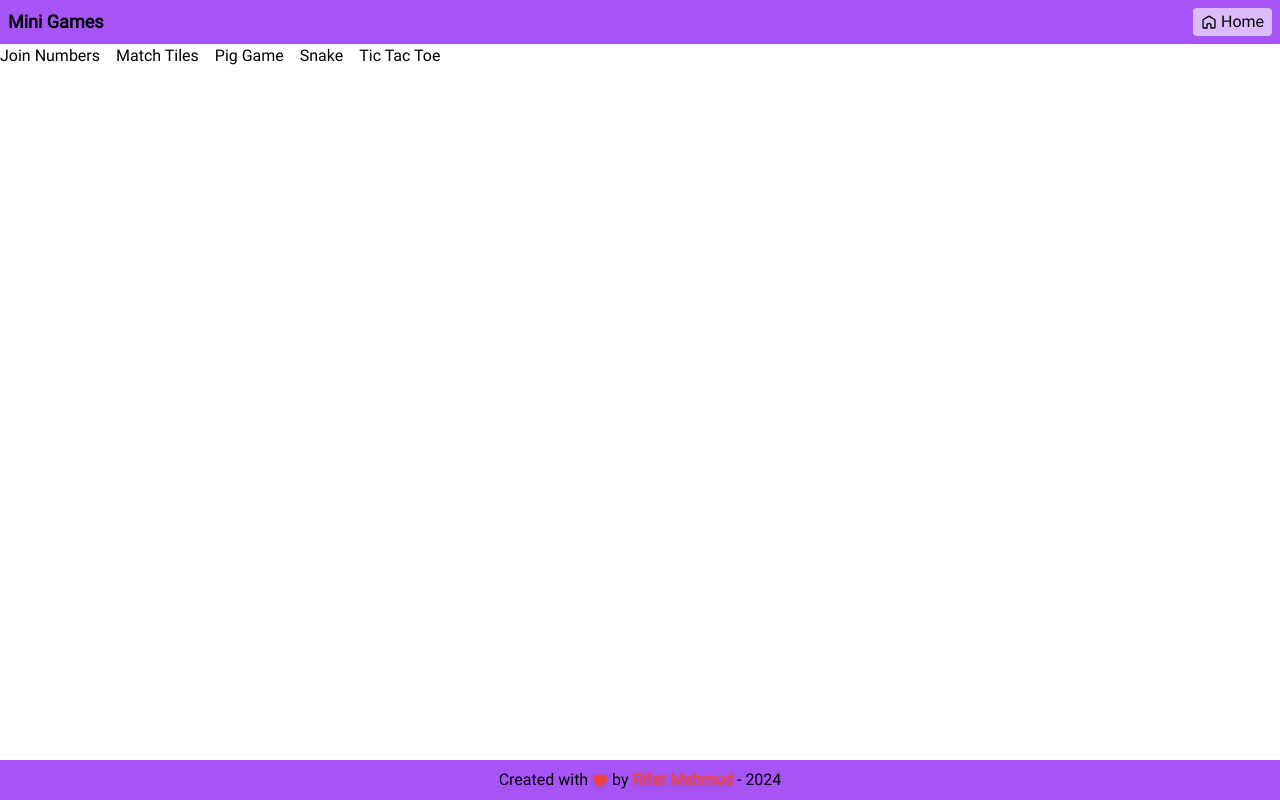
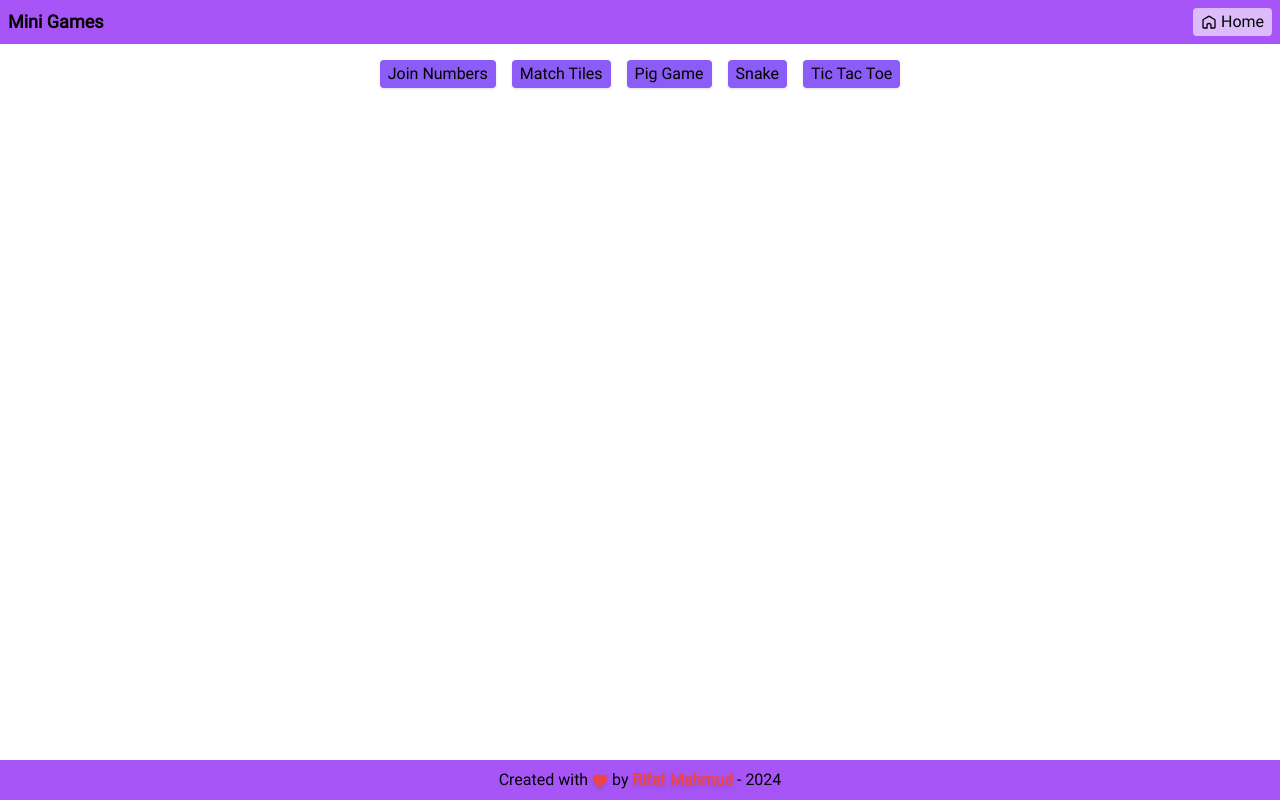
Before and after one commit to RifatMahmudno-1/mini_games, a Nuxt app: page / in a window 1280 px wide. Built offline with nearby package versions, Linux system fonts and the light colour scheme.

Commit message:
ssr and home update

```diff
--- a/components/Navigation.vue
+++ b/components/Navigation.vue
@@ -1,6 +1,6 @@
 <template>
 	<nav class="flex justify-between items-center p-2 bg-purple-500">
-		<div class="font-bold text-lg">Mini Games</div>
+		<NuxtLink href="/" class="font-bold text-lg select-none">Mini Games</NuxtLink>
 		<div>
 			<NuxtLink href="/" class="bg-white bg-opacity-60 rounded px-2 py-0.5 flex items-center gap-1 hover:shadow-md transition-shadow">
 				<IconHome />
--- a/nuxt.config.js
+++ b/nuxt.config.js
@@ -7,5 +7,15 @@ export default defineNuxtConfig({
 	vite: { build: { assetsInlineLimit: 0 } },
 	postcss: { plugins: { tailwindcss: {} } },
 	css: ['@/assets/css/global.css'],
-	ssr: false
+	app: {
+		head: { title: 'Mini Games' },
+		htmlAttrs: { lang: 'en' },
+		noscript: [{ children: 'Javascript is required to run this website' }],
+		meta: [
+			{ name: 'author', content: 'Rifat Mahmud' },
+			{ name: 'creator', content: 'Rifat Mahmud' },
+			{ property: 'og:type', content: 'website' }
+		],
+		link: [{ rel: 'icon', href: '/favicon.ico' }]
+	}
 })
--- a/pages/index.vue
+++ b/pages/index.vue
@@ -1,9 +1,9 @@
 <template>
-	<main class="flex gap-4 flex-wrap">
-		<NuxtLink href="/join_numbers">Join Numbers</NuxtLink>
-		<NuxtLink href="/match_tiles">Match Tiles</NuxtLink>
-		<NuxtLink href="/pig_game">Pig Game</NuxtLink>
-		<NuxtLink href="/snake">Snake</NuxtLink>
-		<NuxtLink href="/tic_tac_toe">Tic Tac Toe</NuxtLink>
+	<main class="flex gap-4 flex-wrap h-fit p-4 mx-auto">
+		<NuxtLink class="bg-violet-500 rounded px-2 py-0.5 transition-shadow shadow hover:shadow-lg" href="/join_numbers">Join Numbers</NuxtLink>
+		<NuxtLink class="bg-violet-500 rounded px-2 py-0.5 transition-shadow shadow hover:shadow-lg" href="/match_tiles">Match Tiles</NuxtLink>
+		<NuxtLink class="bg-violet-500 rounded px-2 py-0.5 transition-shadow shadow hover:shadow-lg" href="/pig_game">Pig Game</NuxtLink>
+		<NuxtLink class="bg-violet-500 rounded px-2 py-0.5 transition-shadow shadow hover:shadow-lg" href="/snake">Snake</NuxtLink>
+		<NuxtLink class="bg-violet-500 rounded px-2 py-0.5 transition-shadow shadow hover:shadow-lg" href="/tic_tac_toe">Tic Tac Toe</NuxtLink>
 	</main>
 </template>
```
Also changed, not shown: 1 other file (tests, documents, lock files or other folders).
